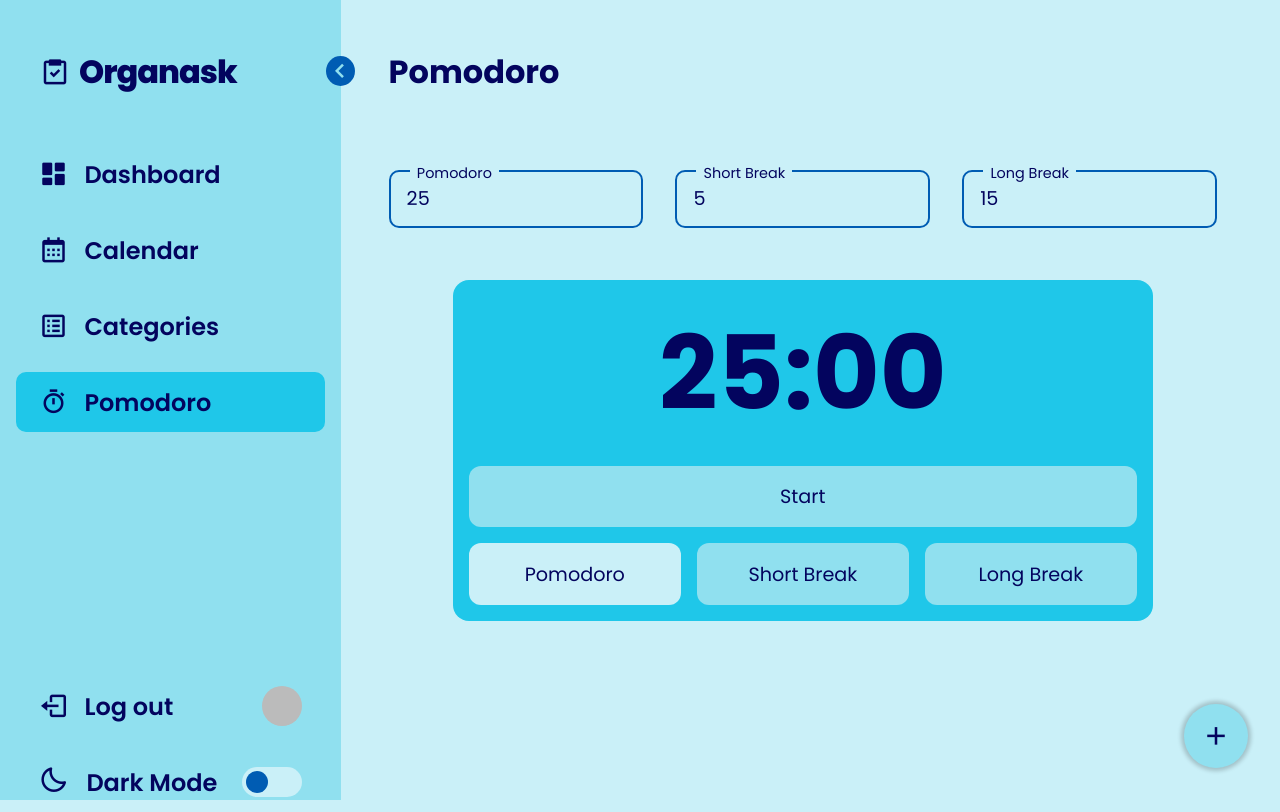
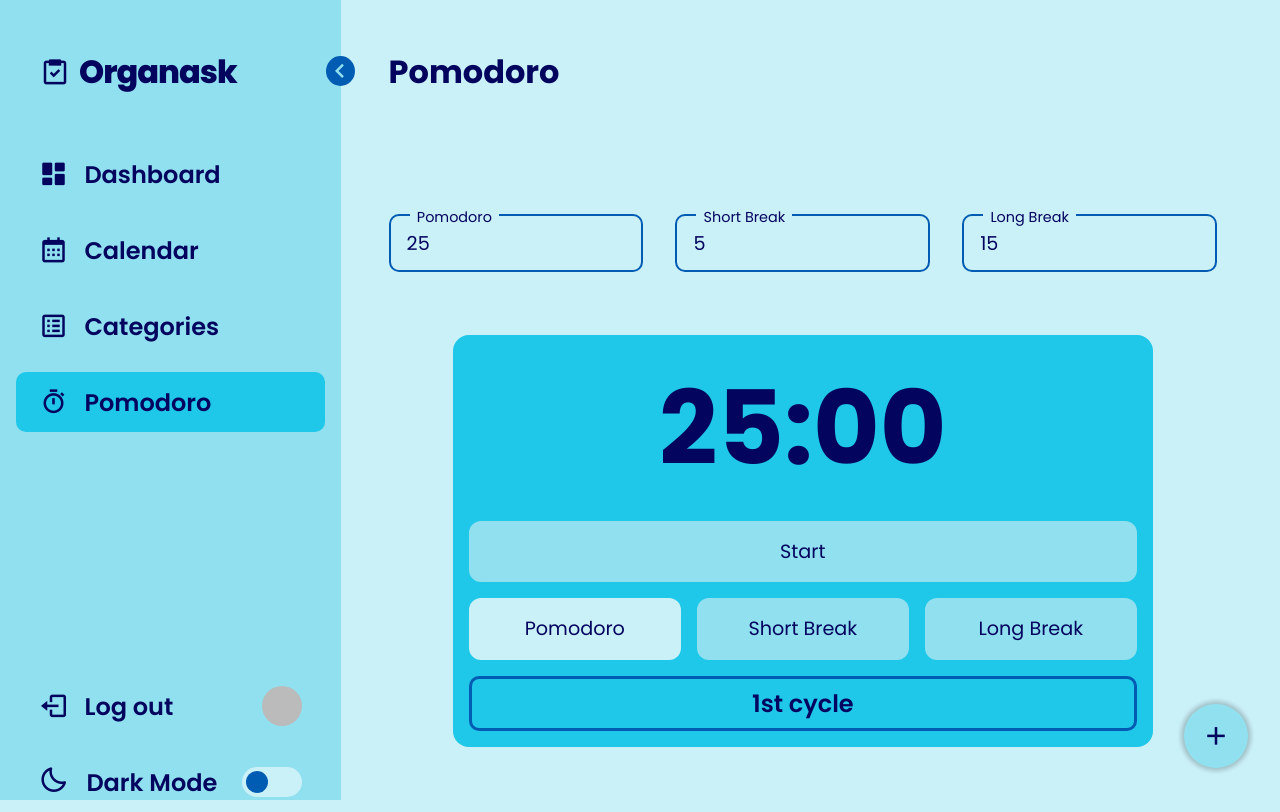
Before and after one commit to WaltsonZh/Organask, a React (Vite) app: page /pomodoro in a window 1280 px wide. Built offline with nearby package versions, Linux system fonts and the light colour scheme; no server answers; the database is empty; sample sign-in values are in the browser's storage.

Commit message:
added cycle count to pomodoro clock

```diff
--- a/src/components/PomodoroClock.jsx
+++ b/src/components/PomodoroClock.jsx
@@ -1,5 +1,5 @@
-import { useRef, useEffect } from 'react'
-import { startTimer, stopTimer, timeFormat } from '../utils'
+import { useRef, useEffect, useState } from 'react'
+import { ordinal, startTimer, stopTimer, timeFormat } from '../utils'
 import { useOutletContext } from 'react-router-dom'
 
 /**
@@ -12,6 +12,7 @@ import { useOutletContext } from 'react-router-dom'
 export default function PomodoroClock(prop) {
   const { workTime, shortBreak, longBreak, status, handleStatus } = prop
   const routine = useRef(0)
+  const [cycle, setCycle] = useState(1)
   const {
     run: { running, setRunning },
     timer: { timeMap, setTimeMap },
@@ -22,6 +23,15 @@ export default function PomodoroClock(prop) {
       ...prevTimeMap,
       [status]: localStorage.getItem('timer'),
     }))
+
+    setCycle((prevCycle) => {
+      if (localStorage.getItem('cycle')) {
+        console.log(localStorage.getItem('cycle'))
+        return JSON.parse(localStorage.getItem('cycle'))
+      } else {
+        return prevCycle
+      }
+    })
 
     return () => {
       stopTimer()
@@ -79,6 +89,7 @@ export default function PomodoroClock(prop) {
       return false
     })
     routine.current = 0
+    setCycle(1)
     handleStatus(e.target.name)
     setTimeMap({ pomodoro: workTime, shortBreak, longBreak })
   }
@@ -91,6 +102,7 @@ export default function PomodoroClock(prop) {
       handleStatus('shortBreak')
     } else if (status === 'pomodoro') {
       routine.current = 0
+      setCycle((prevCycle) => prevCycle + 1)
       handleStatus('longBreak')
     } else {
       handleStatus('pomodoro')
@@ -129,6 +141,7 @@ export default function PomodoroClock(prop) {
       <button onClick={statusChange} className={status === 'longBreak' ? 'current' : ''} name='longBreak'>
         Long Break
       </button>
+      <p>{cycle}{ordinal(cycle)} cycle</p>
     </div>
   )
 }
--- a/src/index.css
+++ b/src/index.css
@@ -287,7 +287,7 @@ body.Dark .switch::before {
 }
 
 .AddTask input:is(:focus, :valid) ~ span,
-.Pomodoro input:is(:focus, :valid) ~ span,
+.Pomodoro input ~ span,
 .AddTask textarea:is(:focus, :valid) ~ span {
   color: var(--text-color);
   background: var(--body-color);
@@ -664,6 +664,7 @@ body.Dark .switch::before {
 
 .Pomodoro {
   grid-template-rows: repeat(auto-fill, minmax(6em, 1fr));
+  gap: 2em;
   place-items: center;
 }
 
@@ -728,6 +729,17 @@ body.Dark .switch::before {
 
 .PomodoroClock button.current {
   background: var(--body-color);
+}
+
+.PomodoroClock > p {
+  width: 100%;
+  grid-column: span 3;
+  text-align: center;
+  font-weight: 600;
+  font-size: 1.5em;
+  border-radius: 10px;
+  border: 3px var(--primary-color) solid;
+  padding: 0.3em;
 }
 
 .Modal {
--- a/src/utils.js
+++ b/src/utils.js
@@ -72,3 +72,17 @@ export const startTimer = (callback) => {
 export const stopTimer = () => {
   clearInterval(timer)
 }
+
+export const ordinal = (n) => {
+  if (Math.floor(n / 10) % 10 === 1) {
+    return 'th'
+  } else if (n % 10 === 1) {
+    return 'st'
+  } else if (n % 10 === 2) {
+    return 'nd'
+  } else if (n % 10 === 3) {
+    return 'rd'
+  } else {
+    return 'th'
+  }
+}
```
